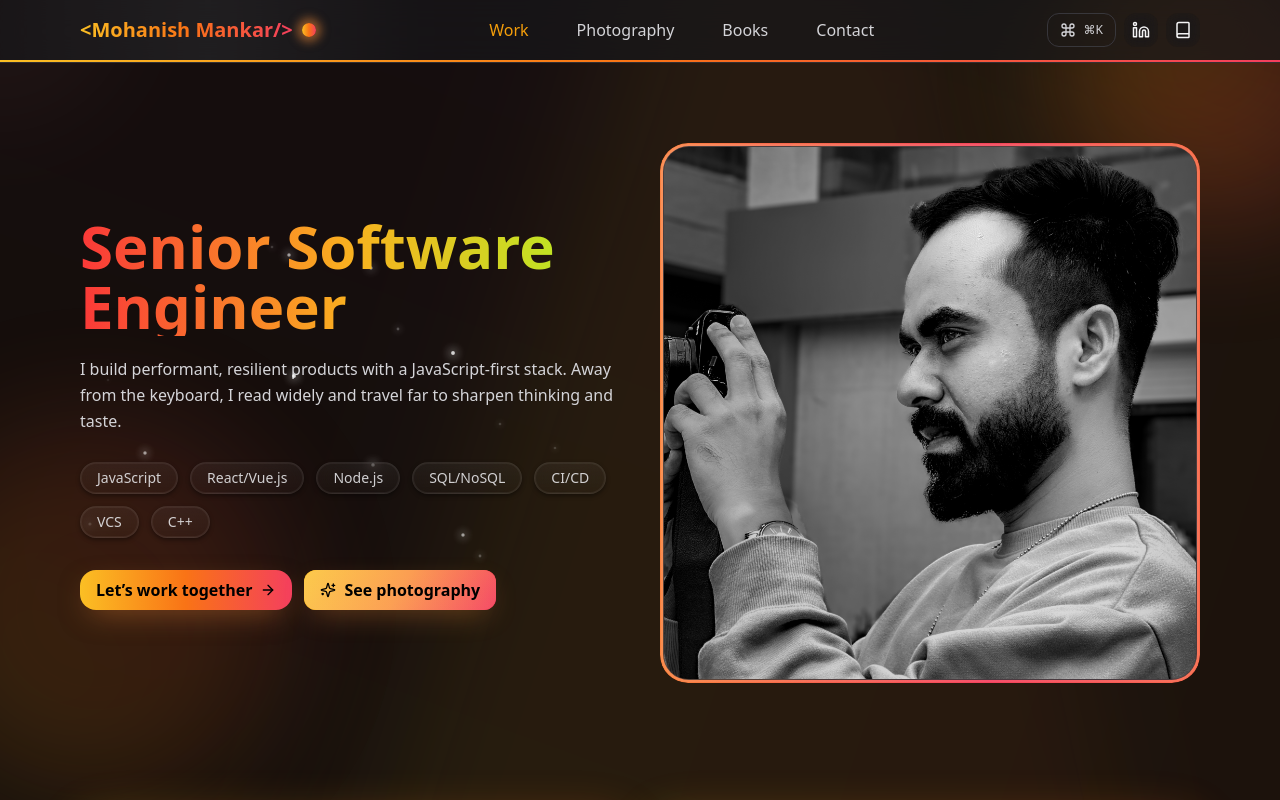
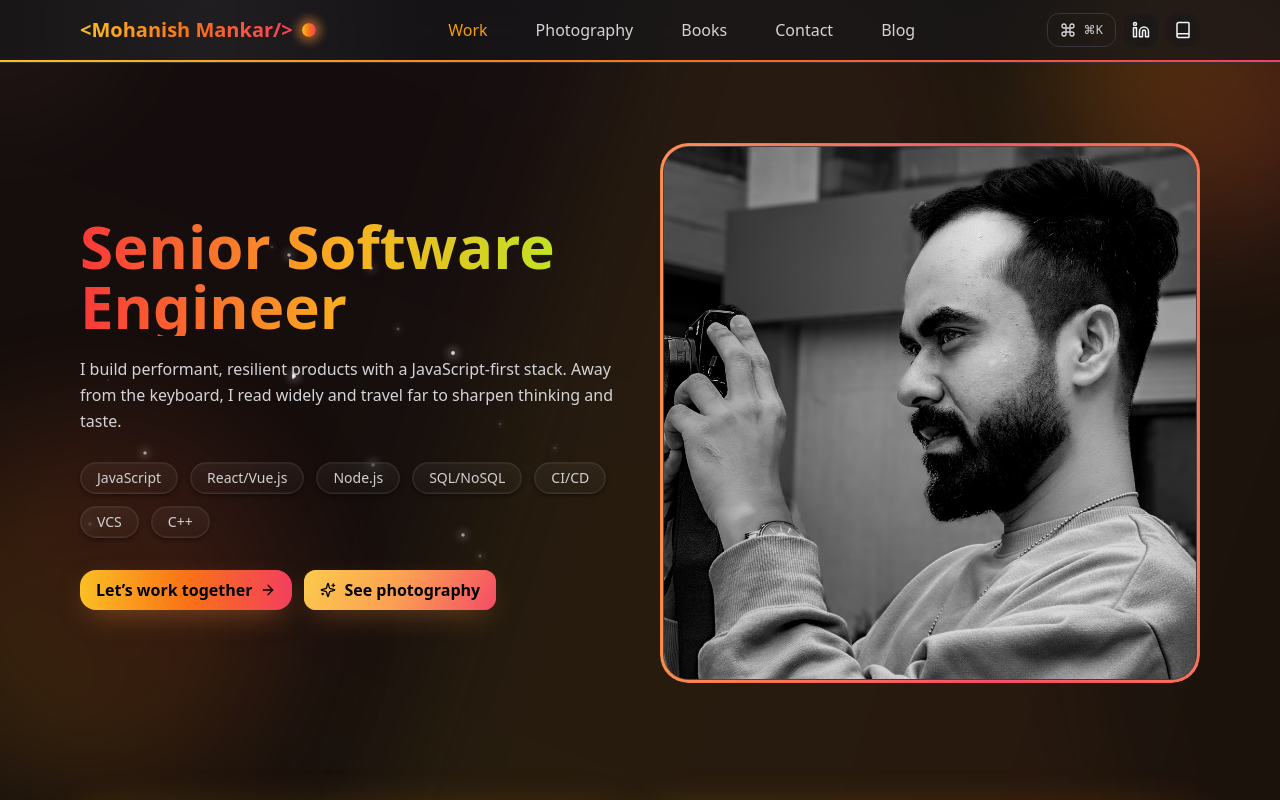
Before and after one commit to mohanish35/mohanish-website, a Next.js app: page / in a window 1280 px wide. Shown: the top 800 px of the page. Built offline with nearby package versions, Linux system fonts and the light colour scheme.

Commit message:
blog on the nav bar

```diff
--- a/app/_home-client.tsx
+++ b/app/_home-client.tsx
@@ -951,6 +951,7 @@ export default function Home() {
     { id: "photos", label: "Photography" },
     { id: "books", label: "Books" },
     { id: "contact", label: "Contact" },
+    { id: "blog", label: "Blog" },
   ]
 
   // --- Nav comet sizing (measure each link text width) ---
```
